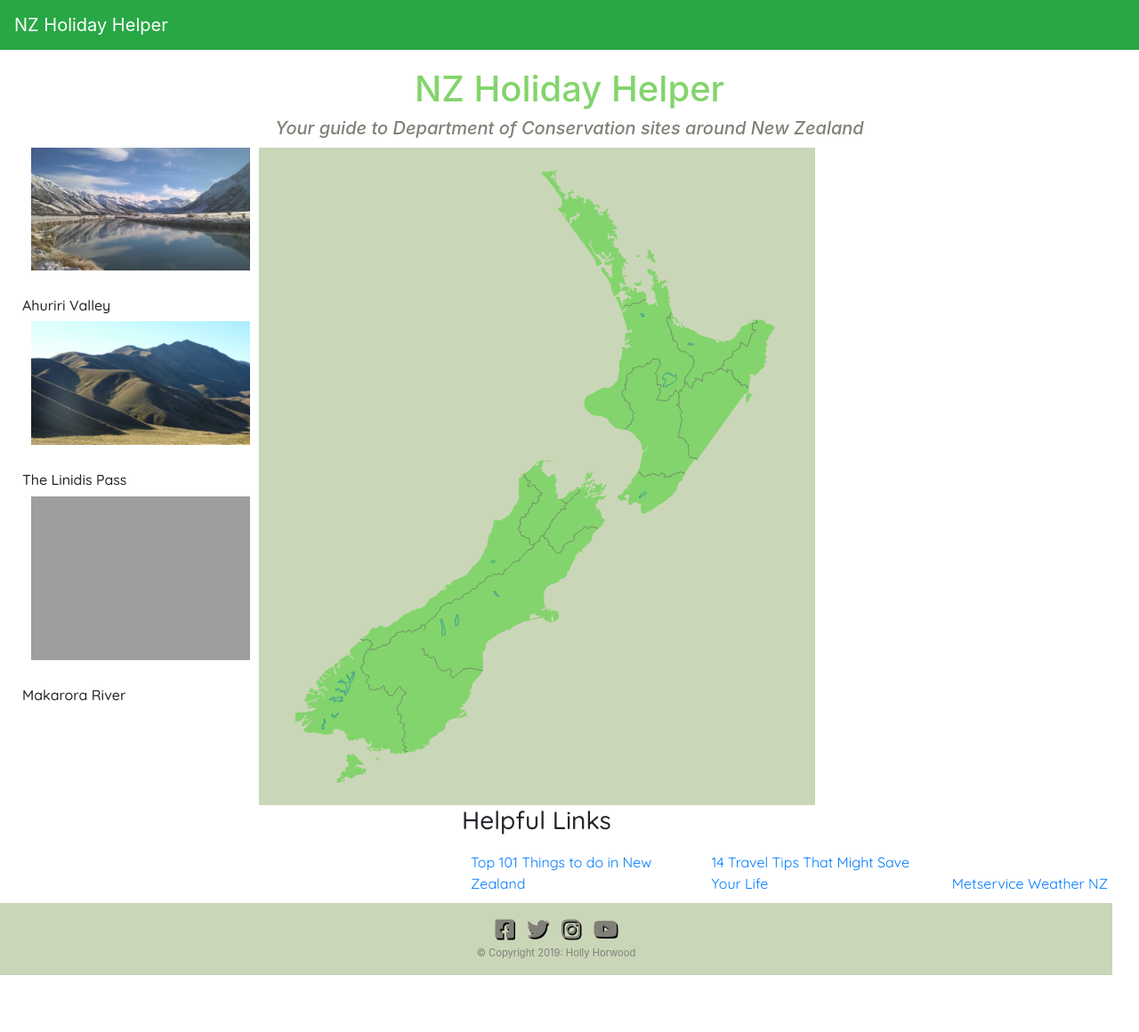
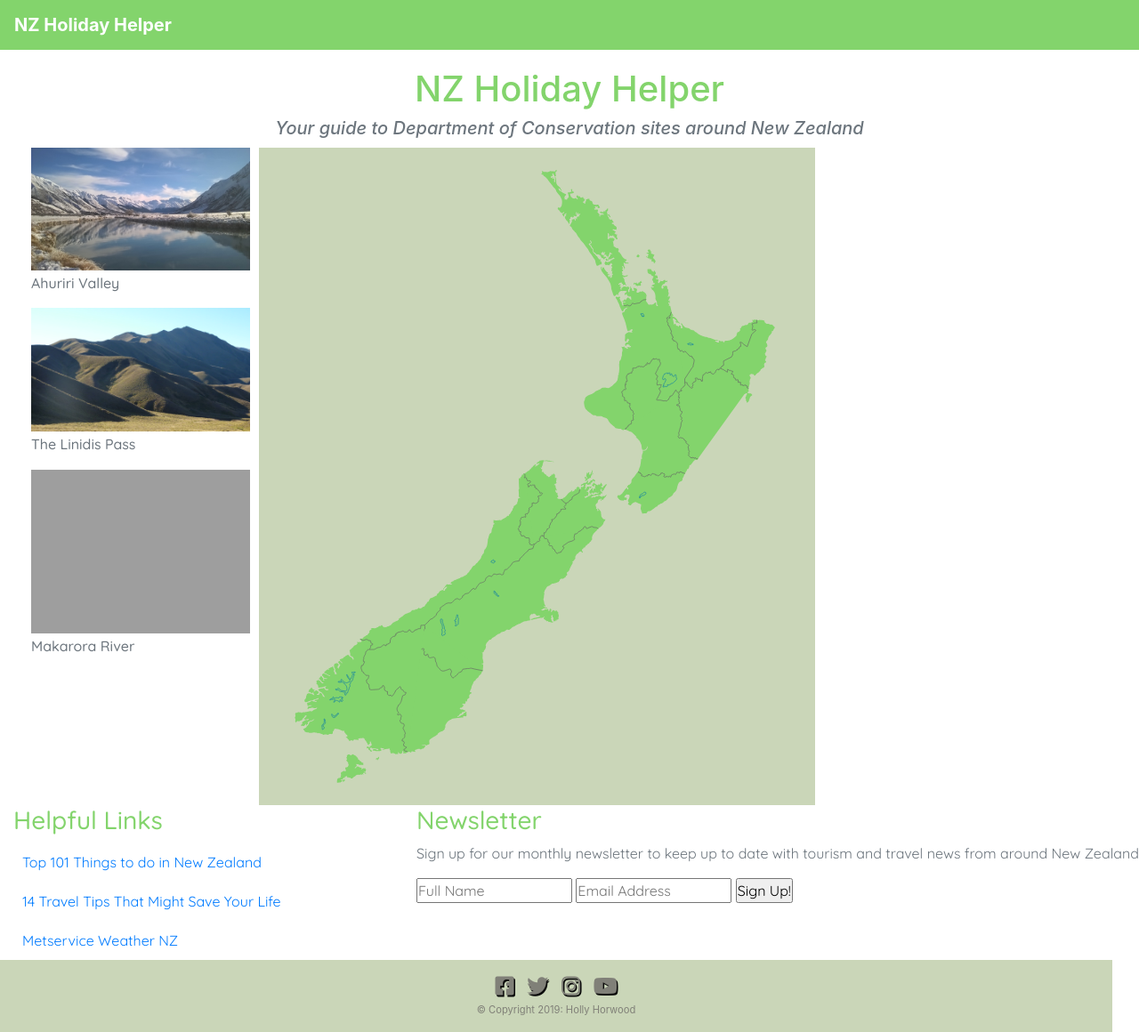
Before and after one commit to Holly-Horwood/holiday_helper, a PHP site: page / in a window 1280 px wide. Shown: the whole page at 89% size. Before the commit the page ends 1096 px from the top, so only its background shows below. Run offline with PHP 8.4, Linux system fonts and the light colour scheme; some libraries are stand-ins or nearby versions; grey boxes are pictures that could not be loaded.

Commit message:
Updated font colours

```diff
--- a/assets/css/style.css
+++ b/assets/css/style.css
@@ -5,17 +5,29 @@
 
 /*-------------------------------Colours*/
 
+.navbar {
+    background-color: #83d46c
+}
+
+.container {
+    color: #6c757d;
+}
+
 .title {
     color: #83d46c;
 }
 
 .title h5 {
-    color: #808078;
+    color: #6c757d;
 }
 
 #nz-map {
     fill: #83d46c;
     background-color: #CAD6B8;
+}
+
+.links-title, .newsletter-title {
+    color: #83d46c;
 }
 
 #footer-details {
@@ -40,6 +52,12 @@
    margin: 0;
    width:100%;
    font-family: 'Quicksand', cursive, sans-serif;
+}
+
+/*-------------------------------Navbar*/
+
+a.navbar-brand  {
+    font-weight: 700;
 }
 
 /*-------------------------------Title*/
@@ -110,20 +128,23 @@
 @media (min-width: 992px) {
 
     .images {
+        display: block;
         max-width: 20vw;
-        display: block;
         padding-left: 10px;
-        padding-bottom: 30px;
+        padding-bottom: 5px;
     }
 
     .nz-images {
         display: inline-block;
-
         margin-left: 10px;
     }
 
+    .nz-images h6 {
+        margin-left: 10px;
+        padding-bottom: 10px;
+    }
+
     .links {
-        max-width: 20vw;
         display: inline-block;
         padding: 10px;
         margin-right: 10px;
--- a/index.html
+++ b/index.html
@@ -18,7 +18,7 @@
 
 <body>
     <!--START OF NAVBAR-->
-    <nav class="navbar navbar-dark bg-success">
+    <nav class="navbar navbar-dark">
         <a class="navbar-brand" href="#">NZ Holiday Helper</a>
     </nav>
     <!--END OF NAVBAR-->
@@ -34,11 +34,11 @@
     <div class="container">
         <div class="row d-flex float-left clearfix">
             <div class="nz-images col">
-                <img class=images src="assets/images/snow-valley.jpg" alt="Ahuriri Valley"></img>
+                <img class=images src="assets/images/snow-valley.jpg" alt="Ahuriri Valley">
                 <h6>Ahuriri Valley</h6>
-                <img class=images src="assets/images/lindis.jpg" alt="Lindis Pass"></img>
+                <img class=images src="assets/images/lindis.jpg" alt="Lindis Pass">
                 <h6>The Linidis Pass</h6>
-                <img class=images src="assets/images/fishing.jpg" alt="Man Fishing the Makarora River"></img>
+                <img class=images src="assets/images/fishing.jpg" alt="Man Fishing the Makarora River">
                 <h6>Makarora River</h6>
             </div>
         </div>
@@ -104,12 +104,21 @@
     <!--END OF MAP-->
 
     <!--START OF LINKS-->
-      <div class="row d-flex float-right clearfix nz-links">
+          <div class="row d-flex float-right clearfix">
               <div class="nz-links col">
                   <h3 class="links-title">Helpful Links</h3>
                   <a class="links" href="https://www.aa.co.nz/travel/things-to-do/summer-must-dos/" target="_blank">Top 101 Things to do in New Zealand</a>
                   <a class="links" href="https://theculturetrip.com/pacific/new-zealand/articles/14-new-zealand-travel-tips-that-might-save-your-life/" target="_blank">14 Travel Tips That Might Save Your Life</a>
                   <a class="links" href="https://www.metservice.com/national/home" target="_blank">Metservice Weather NZ</a>
+              </div>
+              <div class="newsletter">
+                  <h3 class="newsletter-title">Newsletter</h3>
+                  <p>Sign up for our monthly newsletter to keep up to date with tourism and travel news from around New Zealand</p>
+                  <form class="newsletter-form">
+                      <input type="text" name="Full Name" placeholder="Full Name" />
+                      <input type="email" name="Email Address" placeholder="Email Address" />
+                      <input type="submit" value="Sign Up!" />
+                  </form>
               </div>
           </div>
     </div>
```
Lines whose indentation alone changed are shown as unchanged.
